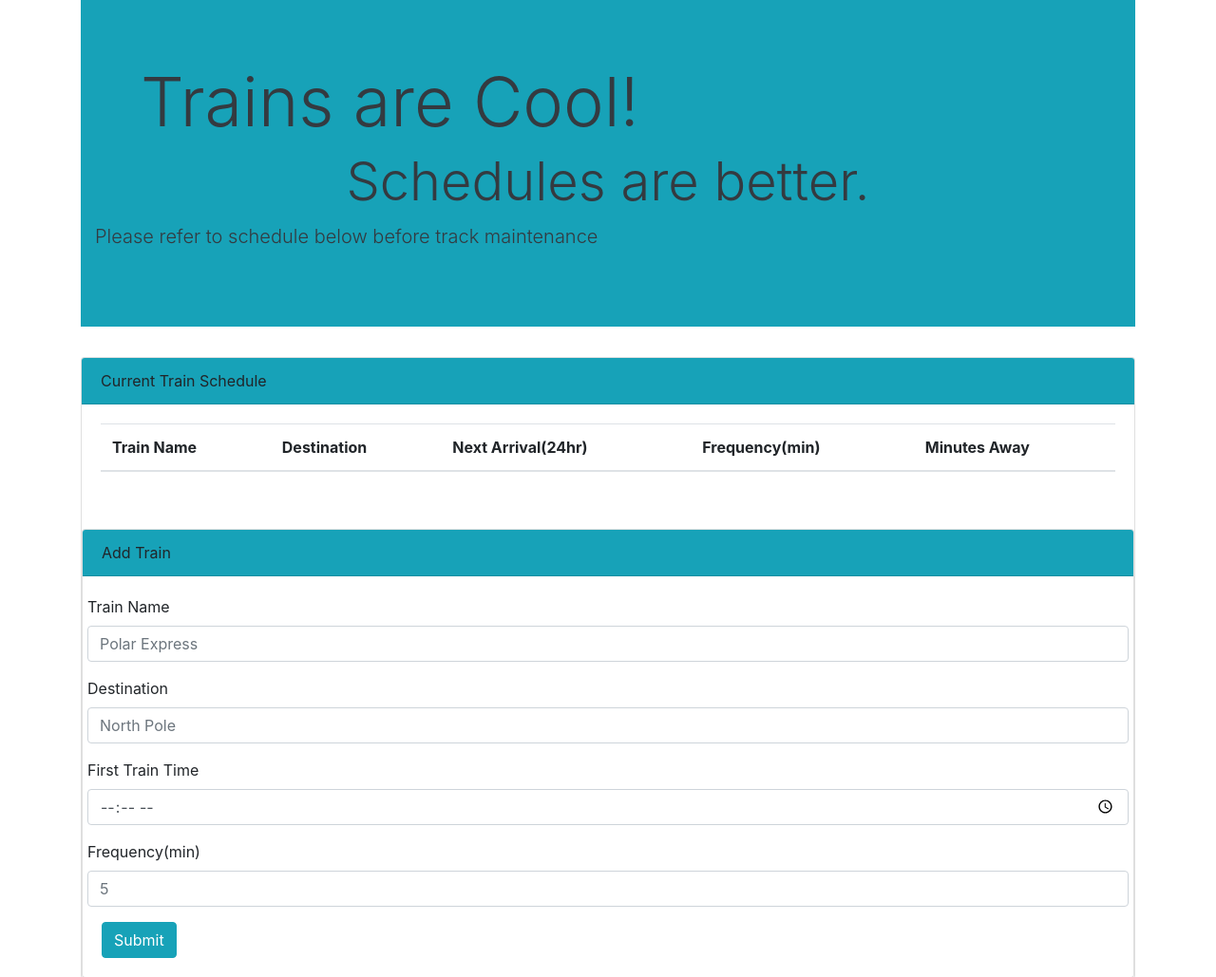
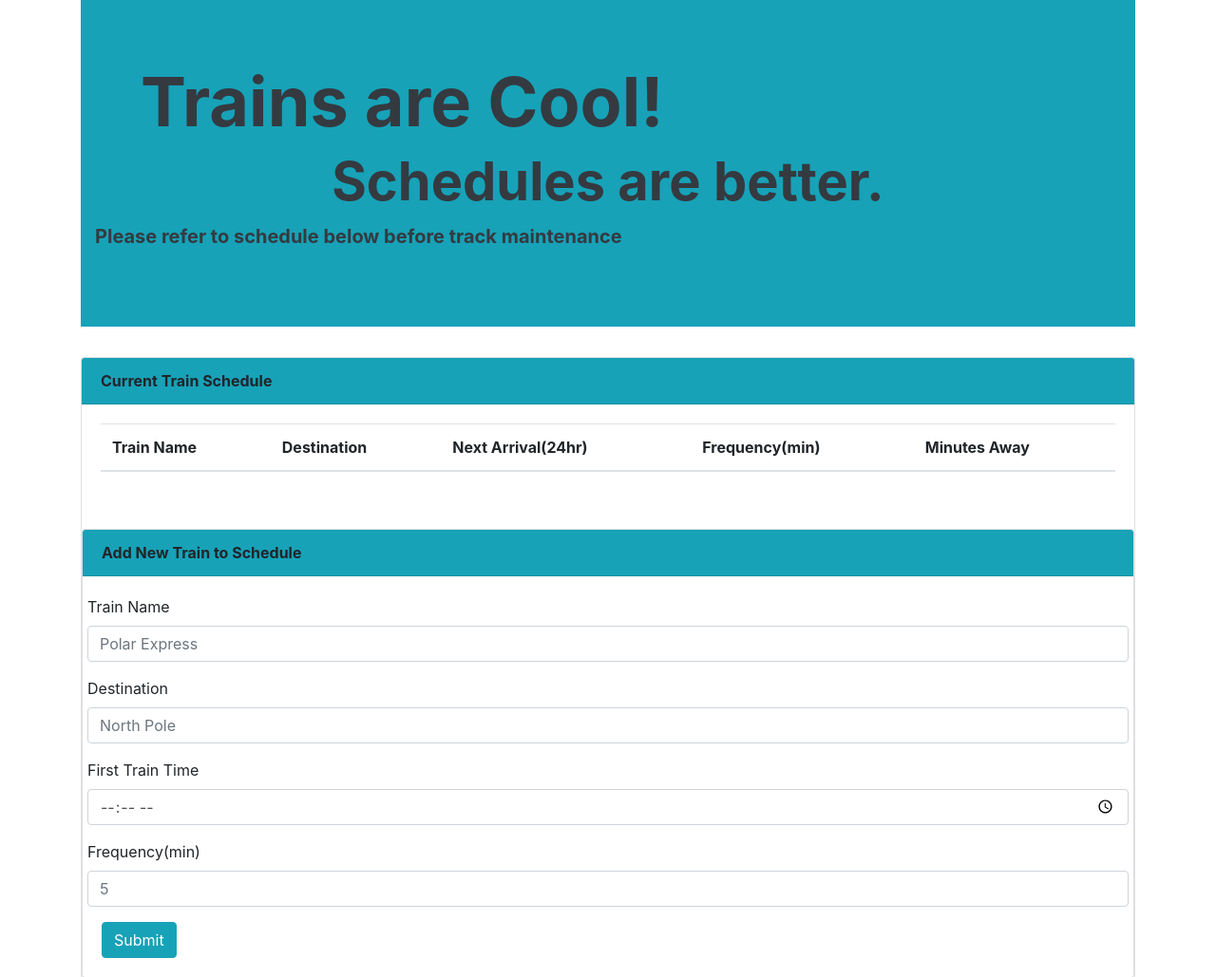
Before and after one commit to LucasAho/Train-Scheduler, a plain HTML site: page index.html in a window 1280 px wide. Shown: the whole page at 95% size. Drawn offline with nearby package versions, Linux system fonts and the light colour scheme; no server answers.

Commit message:
Main text changed to bold, instructions added to second section

```diff
--- a/index.html
+++ b/index.html
@@ -23,14 +23,14 @@
         <div class="container">
             <div class="jumbotron jumbotron-fluid bg-info">
                 <div class="container">
-                    <h1 class="display-3 ml-5 text-dark">Trains are Cool!</h1>
-                    <h2 class="display-4 text-center text-dark">Schedules are better.</h2>
-                    <p class="lead text-dark">Please refer to schedule below before track maintenance</p>
+                    <h1 class="display-3 ml-5 font-weight-bold text-dark">Trains are Cool!</h1>
+                    <h2 class="display-4 text-center font-weight-bold text-dark">Schedules are better.</h2>
+                    <p class="lead text-dark font-weight-bold">Please refer to schedule below before track maintenance</p>
                 </div>
             </div>
 
             <div class="card card-default">
-                <div class="card-header bg-info">Current Train Schedule</div>
+                <div class="card-header bg-info font-weight-bold">Current Train Schedule</div>
                 <div class="card-body">
                     <table class="table" id="current-trains">
                         <thead>
@@ -48,7 +48,7 @@
                 </div>
                 <br>
                 <div class="card card-default">
-                    <div class="card-header bg-info">Add Train</div>
+                    <div class="card-header bg-info font-weight-bold">Add New Train to Schedule</div>
                     <div class="card-body">
                         <form role="form">
                             <div class="form-group row">
```
